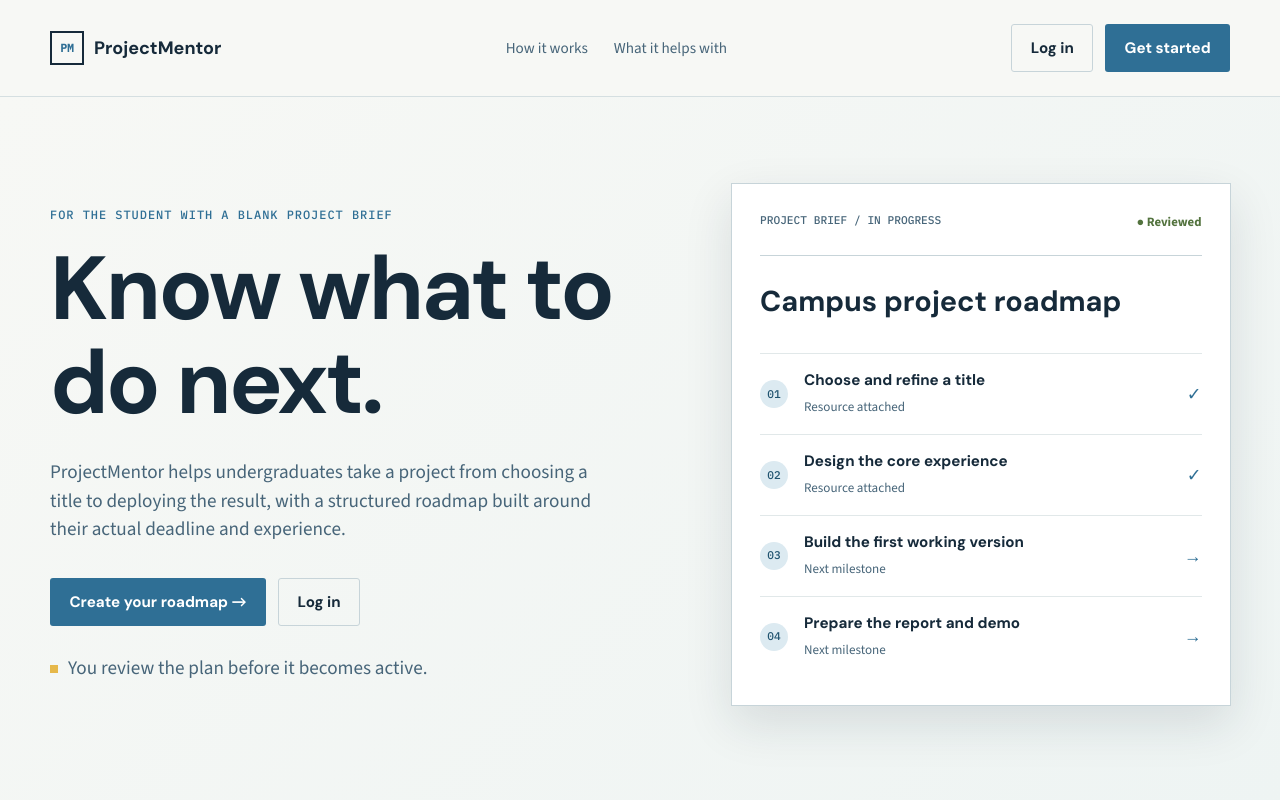
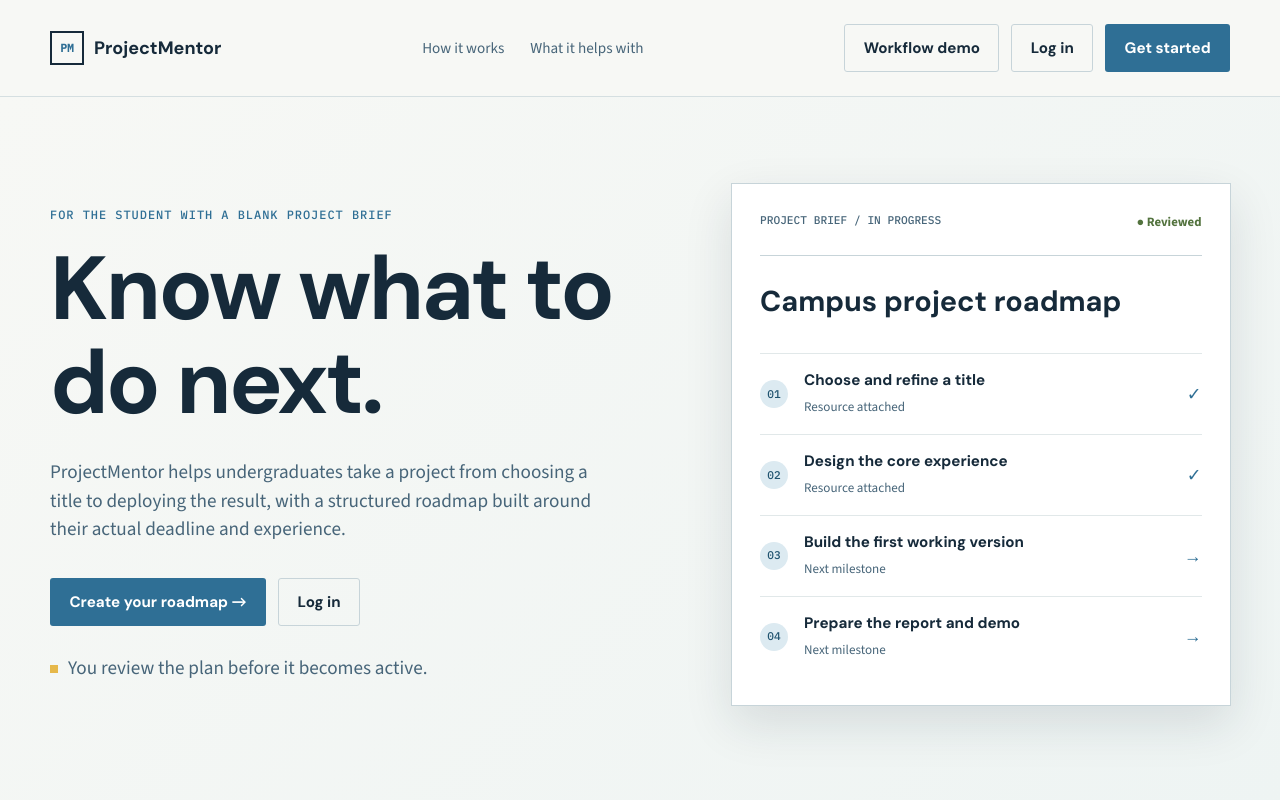
Before and after one commit to IT24100732/ProjectMentor-App, a React (Vite) app in the folder web/: page / in a window 1280 px wide. Shown: the top 800 px of the page. Built offline with nearby package versions, Linux system fonts and the light colour scheme; no server answers.

Commit message:
Link homepage to workflow demo

```diff
--- a/web/src/pages/HomePage.jsx
+++ b/web/src/pages/HomePage.jsx
@@ -29,6 +29,7 @@ function Header() {
           <a href="#what-it-helps">What it helps with</a>
         </nav>
         <div className="nav-actions">
+          <Link className="button button-quiet" to="/demo">Workflow demo</Link>
           <Link className="button button-quiet" to="/login">Log in</Link>
           <Link className="button button-primary" to="/register">Get started</Link>
         </div>
```
